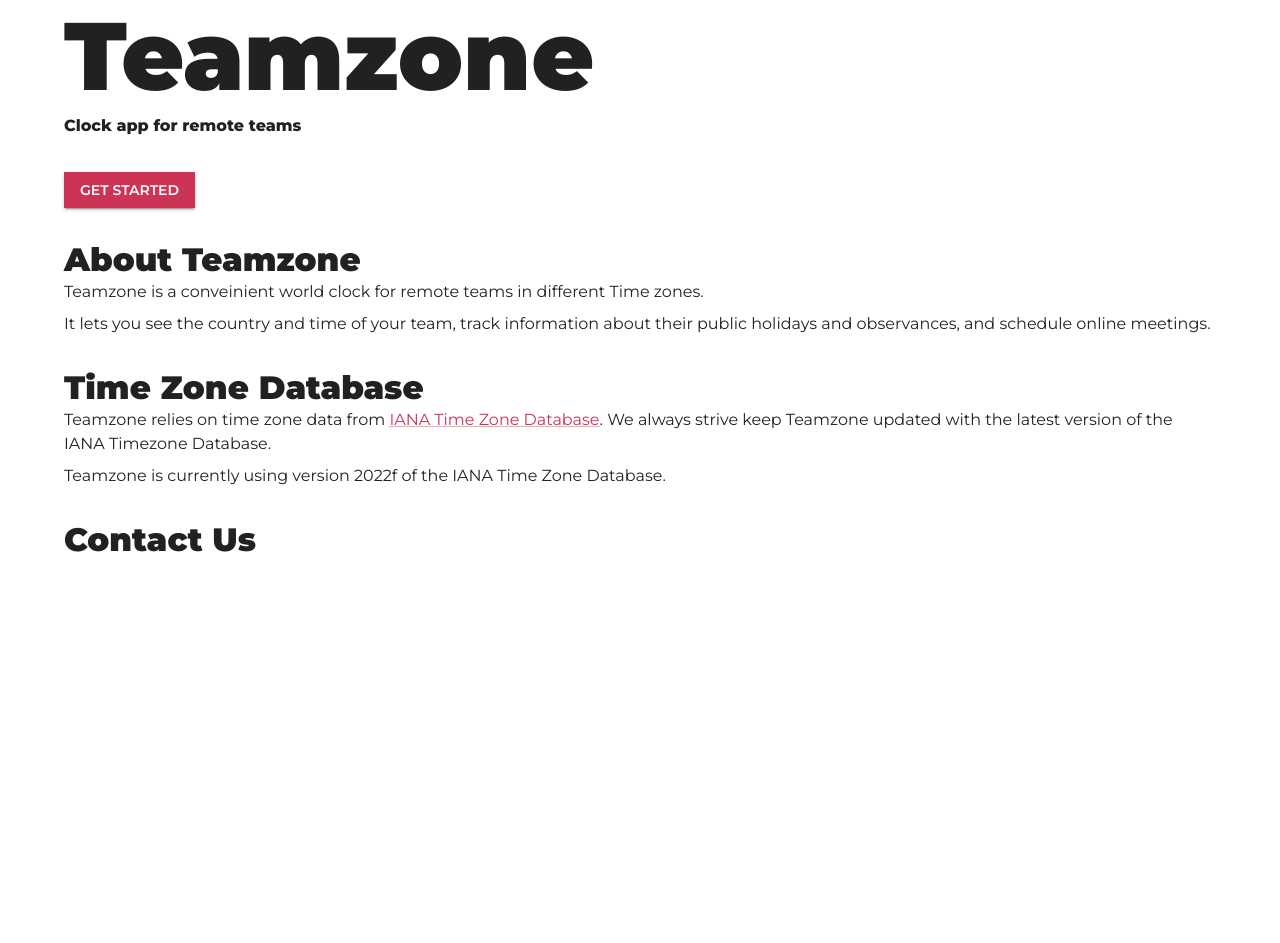
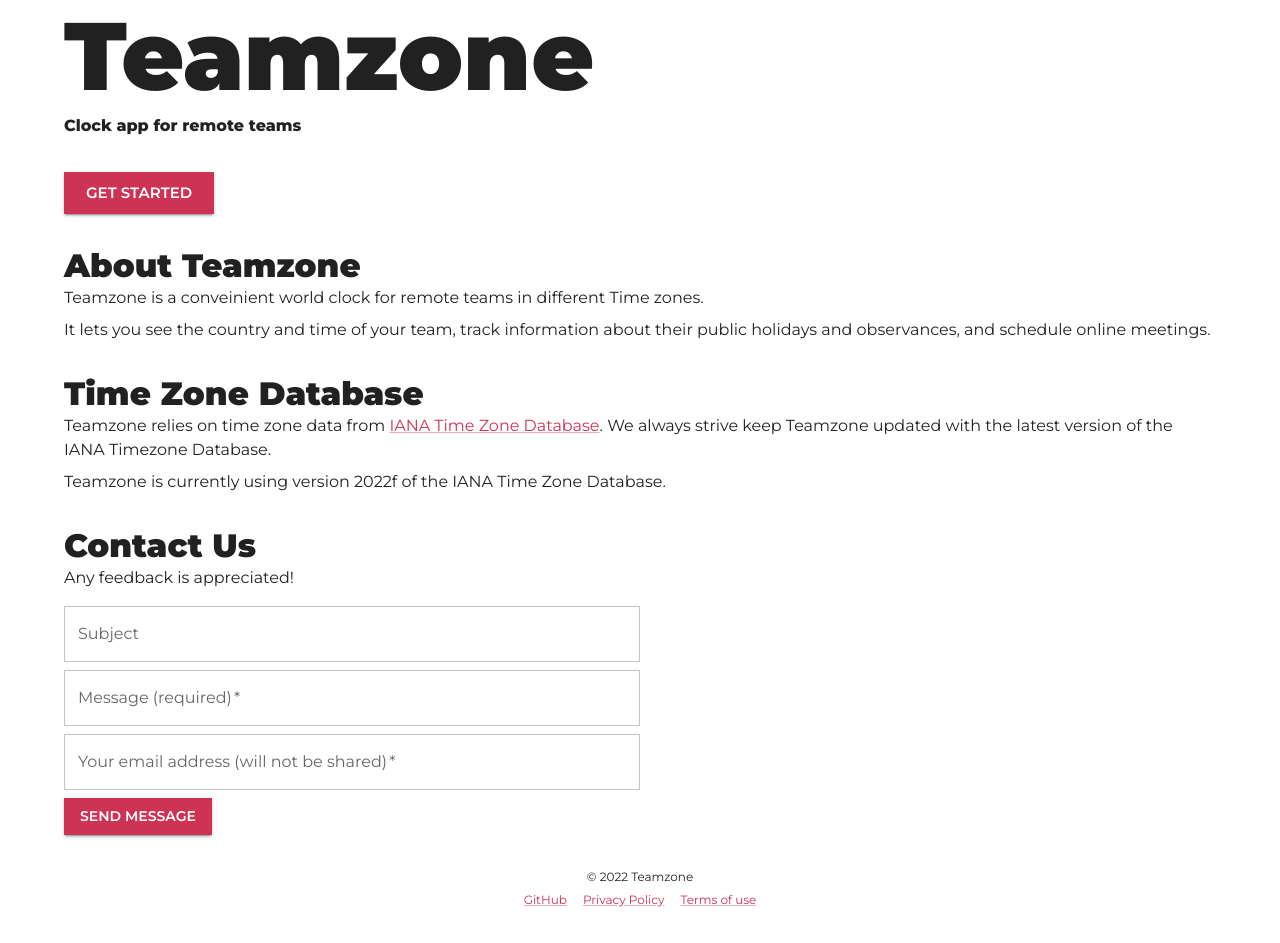
Before and after one commit to usmansbk/teamzone-app, a React (Create React App) app: page / in a window 1280 px wide. Before the commit the page ends 800 px from the top, so only its background shows below. Built offline with nearby package versions, Linux system fonts and the light colour scheme; no server answers.

Commit message:
add form and footer

```diff
--- /dev/null
+++ b/src/components/ContactUsForm.tsx
@@ -0,0 +1,34 @@
+import { Button, Grid, Stack, TextField, Box } from "@mui/material";
+
+export default function ContactUsForm() {
+  return (
+    <form method="POST" action="https://formspree.io/f/xpzneyaw">
+      <Grid container>
+        <Grid xs={12} md={6}>
+          <Stack spacing={1}>
+            <TextField name="subject" label="Subject" fullWidth />
+            <TextField
+              label="Message (required)"
+              required
+              fullWidth
+              multiline
+              name="message"
+            />
+            <TextField
+              required
+              label="Your email address (will not be shared)"
+              fullWidth
+              name="email"
+              type="email"
+            />
+            <Box>
+              <Button type="submit" variant="contained">
+                Send message
+              </Button>
+            </Box>
+          </Stack>
+        </Grid>
+      </Grid>
+    </form>
+  );
+}
--- /dev/null
+++ b/src/components/Footer.tsx
@@ -0,0 +1,29 @@
+import { Box, Stack, Link, Typography } from "@mui/material";
+
+export default function Footer() {
+  return (
+    <Box py={4} display="flex" justifyContent="center">
+      <Stack justifyContent="center" alignItems="center">
+        <Typography variant="caption">
+          &copy; {new Date().getFullYear()} Teamzone
+        </Typography>
+        <Stack
+          direction="row"
+          spacing={2}
+          alignItems="center"
+          justifyContent="center"
+        >
+          <Link href="https://github.com/usmansbk" target="_blank">
+            <Typography variant="caption">GitHub</Typography>
+          </Link>
+          <Link href="#privacy">
+            <Typography variant="caption">Privacy Policy</Typography>
+          </Link>
+          <Link href="#privacy">
+            <Typography variant="caption">Terms of use</Typography>
+          </Link>
+        </Stack>
+      </Stack>
+    </Box>
+  );
+}
--- a/src/pages/Home.tsx
+++ b/src/pages/Home.tsx
@@ -1,4 +1,6 @@
 import { Box, Typography, Button, Stack, Link } from "@mui/material";
+import ContactUsForm from "src/components/ContactUsForm";
+import Footer from "src/components/Footer";
 
 export default function Home() {
   return (
@@ -11,7 +13,9 @@
           </Typography>
         </Box>
         <Box>
-          <Button variant="contained">Get Started</Button>
+          <Button size="large" variant="contained">
+            Get Started
+          </Button>
         </Box>
         <Box>
           <Typography variant="h4">About Teamzone</Typography>
@@ -44,10 +48,15 @@
             </Typography>
           </Stack>
         </Box>
-        <Box>
-          <Typography variant="h4">Contact Us</Typography>
-        </Box>
+        <Stack spacing={2}>
+          <Box>
+            <Typography variant="h4">Contact Us</Typography>
+            <Typography>Any feedback is appreciated!</Typography>
+          </Box>
+          <ContactUsForm />
+        </Stack>
       </Stack>
+      <Footer />
     </Box>
   );
 }
```
